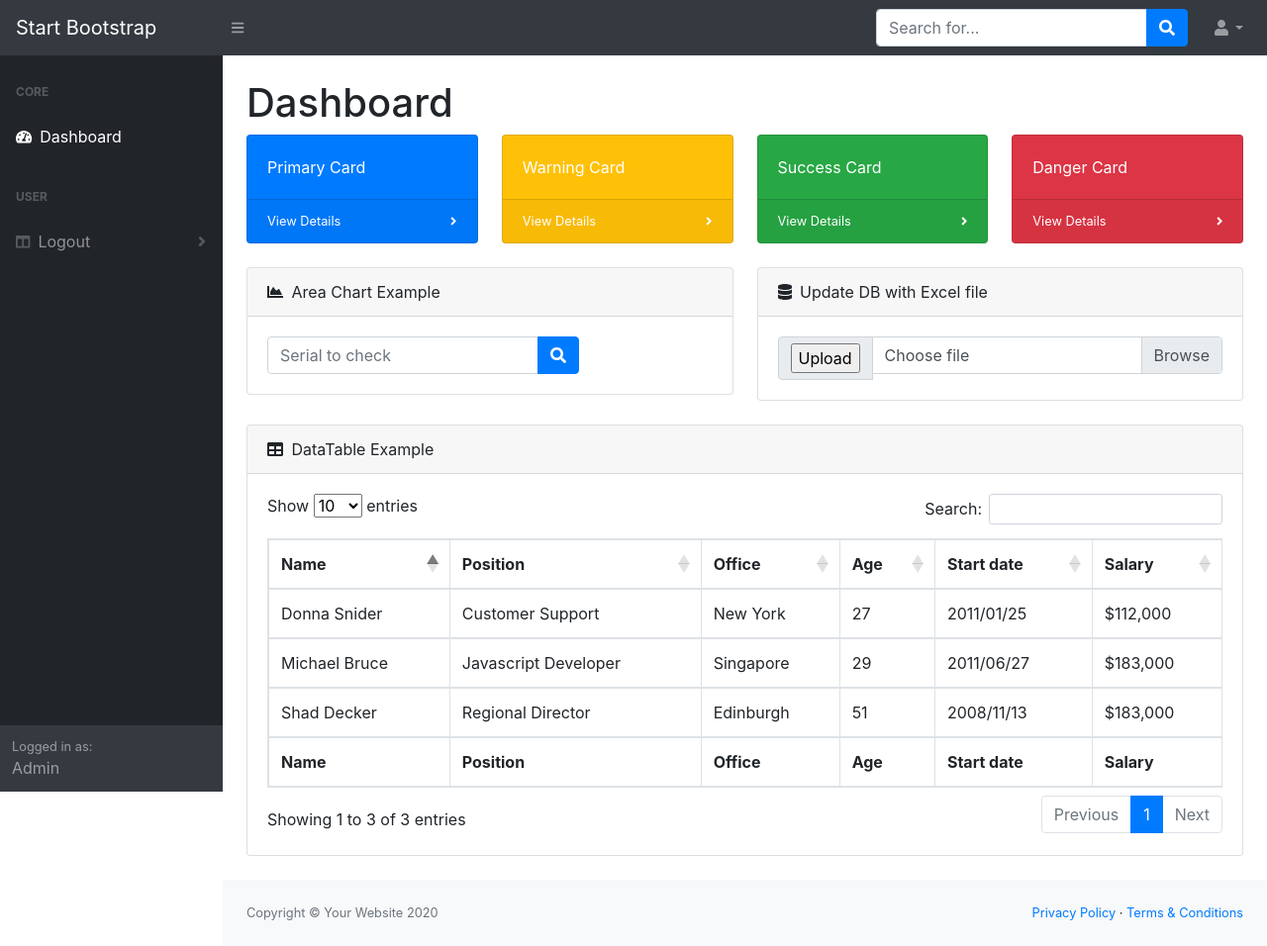
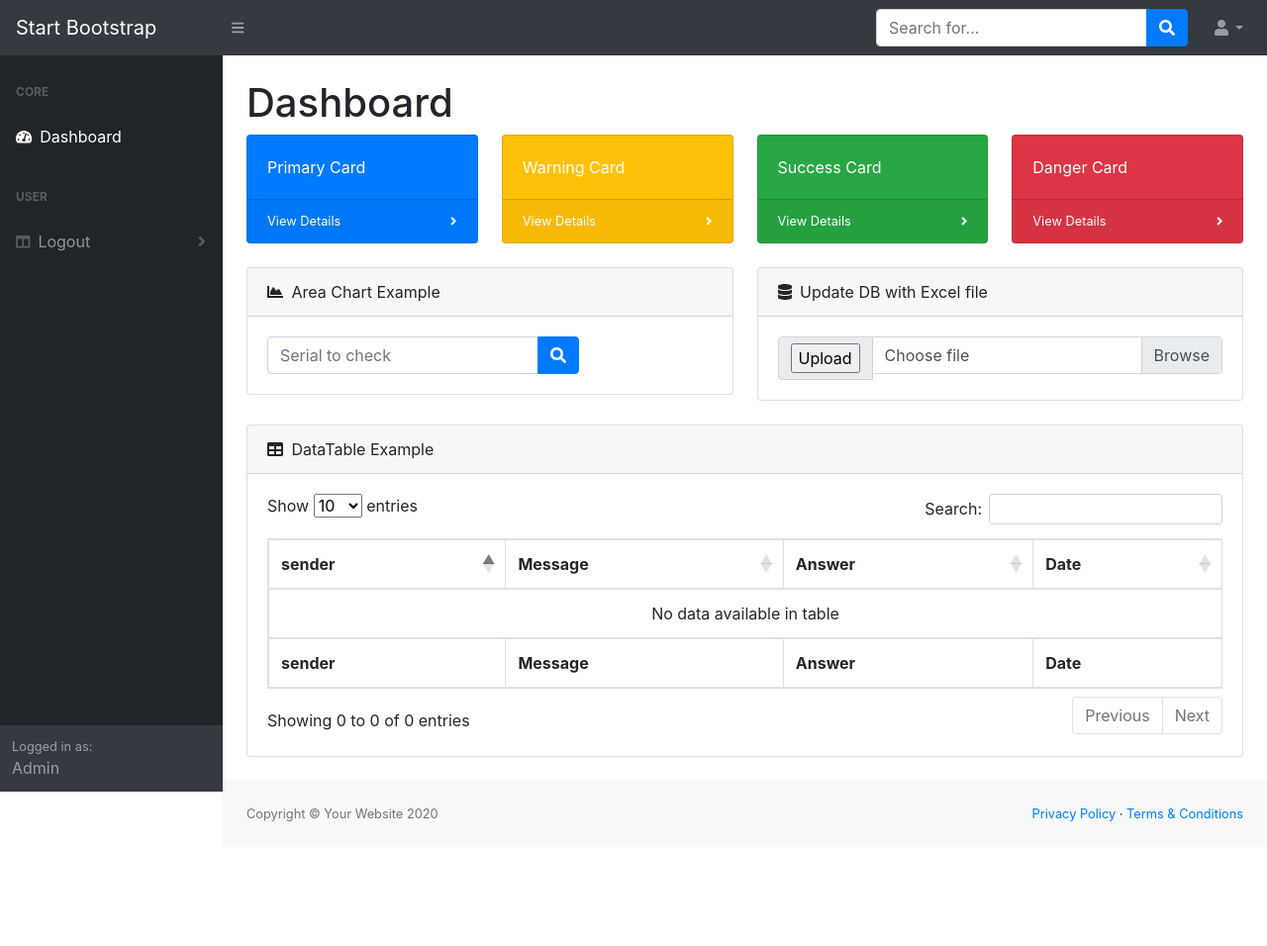
Before and after one commit to mh-tagizadeh/sms_serial_verification, a Flask app: template app/templates/index.html in a window 1280 px wide. Shown: the whole page at 99% size. After the commit the page ends 830 px from the top, so only its background shows below. Run offline with Flask 2, Linux system fonts and the light colour scheme; the template is opened without the code that fills it, so the values that code supplies are empty; some libraries are stand-ins or nearby versions.

Commit message:
the table at the bottom of dashboard shows the last 5000 sms automagicaly

```diff
--- a/app/main.py
+++ b/app/main.py
@@ -151,7 +151,21 @@ def home():
             os.remove(file_path)
             return redirect('/')
             #return redirect(url_for('uploaded_file', filename=filename))
-    return render_template('index.html')
+
+    db = MySQLdb.connect(host=config.MYSQL_HOST,port=3307,user=config.MYSQL_USERNAME,
+                          passwd=config.MYSQL_PASSWORD,db=config.MYSQL_DBNAME)
+    cur = db.cursor()
+    cur.execute("SELECT * FROM PROCESSED_SMS ORDER BY date DESC LIMIT 5000")
+    all_smss = cur.fetchall()
+    smss = []
+
+    for sms in all_smss:
+        for i in range(1000):
+            sender , message, answer, date = sms
+            smss.append({'sender': sender, 'message':message, 'answer':answer,'date':date })
+    smss.append({'sender': 'a', 'message':'m', 'answer':'aa','date':'a'})
+
+    return render_template('index.html',  data = {'smss':smss})
 
 
 
@@ -313,7 +327,7 @@ def check_serial(serial):
     db.close()
     return 'It was not a db.'
 
-@app.route('/v1/{CALL_BACK_TOKEN}/process', methods = ['POST', 'GET'])
+@app.route('/v1/process', methods = ['POST', 'GET'])
 def process():
     """ this is call back from Kavenegar. will get sender and message and
     will check if it is valid, then ansewr back.
@@ -332,9 +346,11 @@ def process():
 
         cur = db.cursor()
 
-        now = time.strftime('%Y-%m-%d %H:%M:%S')
-        cur.execute("INSERT INTO PROCESSED_SMS (sernder, message, answer, date) VALUES (%s, %s, %s, '%s')",
-                (sender, message, answer, now))
+        now = time.strftime('%Y-%m-%d:%H:%M:%S')
+        query = f"INSERT INTO PROCESSED_SMS (sender, message, answer, date) VALUES (%s, %s,%s , '{now}')"
+        val = (sender, message, answer[1])
+        cur.execute(query,val)
+
         db.commit()
         db.close()
 
--- a/app/templates/index.html
+++ b/app/templates/index.html
@@ -189,50 +189,30 @@
                                 <table class="table table-bordered" id="dataTable" width="100%" cellspacing="0">
                                     <thead>
                                         <tr>
-                                            <th>Name</th>
-                                            <th>Position</th>
-                                            <th>Office</th>
-                                            <th>Age</th>
-                                            <th>Start date</th>
-                                            <th>Salary</th>
+                                            <th>sender</th>
+                                            <th>Message</th>
+                                            <th>Answer</th>
+                                            <th>Date</th>
                                         </tr>
                                     </thead>
                                     <tfoot>
                                         <tr>
-                                            <th>Name</th>
-                                            <th>Position</th>
-                                            <th>Office</th>
-                                            <th>Age</th>
-                                            <th>Start date</th>
-                                            <th>Salary</th>
+                                            <th>sender</th>
+                                            <th>Message</th>
+                                            <th>Answer</th>
+                                            <th>Date</th>
                                         </tr>
                                     </tfoot>
                                     <tbody>
 
+					    {% for sms in data.smss %}
                                         <tr>
-                                            <td>Shad Decker</td>
-                                            <td>Regional Director</td>
-                                            <td>Edinburgh</td>
-                                            <td>51</td>
-                                            <td>2008/11/13</td>
-                                            <td>$183,000</td>
+						<td>{{ sms.sender }}</td>
+						<td>{{ sms.message }}</td>
+						<td>{{ sms.answer }}</td>
+						<td>{{ sms.date }}</td>
                                         </tr>
-                                        <tr>
-                                            <td>Michael Bruce</td>
-                                            <td>Javascript Developer</td>
-                                            <td>Singapore</td>
-                                            <td>29</td>
-                                            <td>2011/06/27</td>
-                                            <td>$183,000</td>
-                                        </tr>
-                                        <tr>
-                                            <td>Donna Snider</td>
-                                            <td>Customer Support</td>
-                                            <td>New York</td>
-                                            <td>27</td>
-                                            <td>2011/01/25</td>
-                                            <td>$112,000</td>
-                                        </tr>
+					{% endfor %}
                                     </tbody>
                                 </table>
                             </div>
--- a/send_sms.html
+++ b/send_sms.html
@@ -8,7 +8,7 @@
 </head>
 
 <body>
-    <form action="http://127.0.0.1:5000/process" method="POST">
+    <form action="http://127.0.0.1:5000/v1/process" method="POST">
         <p>
             Sender :
         </p>
```
Also changed, not shown: app/templates/index1.html (added, +35 -0 lines), README.md, 1 other file.
